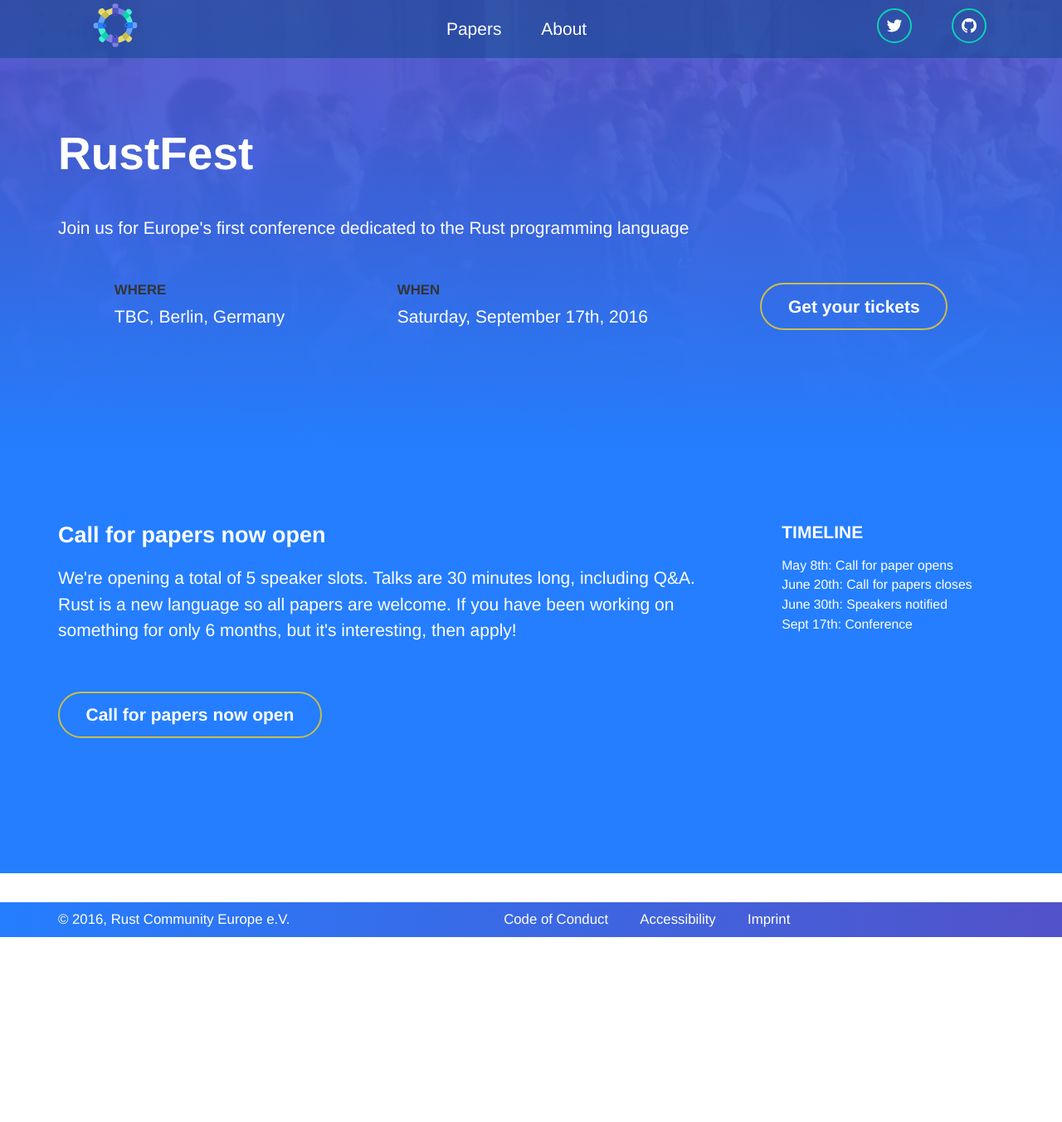
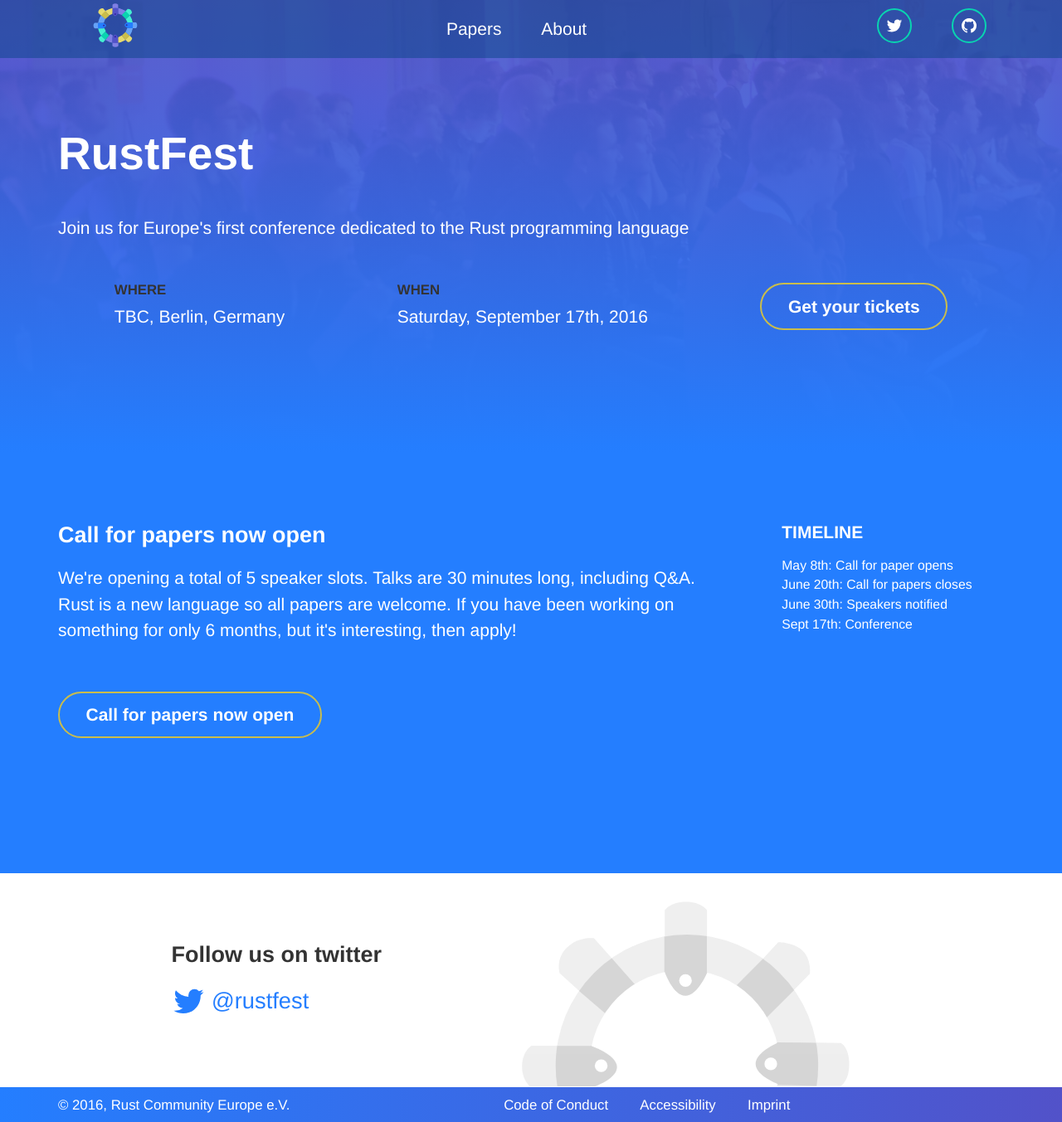
Before and after one commit to RustFestEU/blog.rustfest.eu, a Jekyll site: the page built from home.html, in a window 1280 px wide. Shown: the whole page at 83% size. Built offline with Jekyll 4.4.1, drawn with Linux system fonts in a browser that asks for light colours; before the commit the page ends 1130 px from its top, so only the background shows below that.

Commit message:
adding follow-on-twitter to home

```diff
--- a/_sass/_base.scss
+++ b/_sass/_base.scss
@@ -35,3 +35,12 @@
   @include flex-direction(row);
   @include justify-content(space-around);
 }
+
+a.inline svg {
+  width: 1.5em;
+  height: 1.5em;
+  vertical-align: bottom;
+  path {
+    fill: $link-color;
+  }
+}
--- a/_sass/_layout.scss
+++ b/_sass/_layout.scss
@@ -4,6 +4,7 @@
   "components/navigation",
   "components/hero",
   "components/team",
+  "components/home",
   "components/footer"
 ;
 
--- a/_sass/base/_typography.scss
+++ b/_sass/base/_typography.scss
@@ -23,14 +23,14 @@
 }
 
 a {
-  color: $action-color;
+  color: $link-color;
   text-decoration: none;
   transition: color $base-duration $base-timing;
 
   &:active,
   &:focus,
   &:hover {
-    color: shade($action-color, 25%);
+    color: shade($link-color, 25%);
   }
 }
 
--- a/_sass/base/_variables.scss
+++ b/_sass/base/_variables.scss
@@ -25,6 +25,7 @@
 $dark-gray: #333;
 $medium-gray: #999;
 $light-gray: #ddd;
+$link-color: $brand_blue;
 
 // Font Colors
 $base-font-color: $dark-gray;
--- a/_sass/components/_footer.scss
+++ b/_sass/components/_footer.scss
@@ -6,7 +6,6 @@
   font-size: 0.8em;
   font-weight: 300;
   border-top: 1px solid white;
-  margin-top: 2em;
 
   section {
     @include align-items(stretch);
--- /dev/null
+++ b/_sass/components/_home.scss
@@ -0,0 +1,7 @@
+section.twitter {
+  padding: 3em 5em;
+  font-size: 1.3em;
+  background-image: url(../assets/backdrops/logo.svg);
+  background-position: 75% -25%;
+  background-repeat: no-repeat;
+}
--- a/home.html
+++ b/home.html
@@ -56,3 +56,11 @@
     </div>
   </section>
 </div>
+
+<section class="twitter">
+
+  <h2>Follow us on twitter</h2>
+  <a class="inline" href="https://www.twitter.com/{{site.twitter_username}}" >
+    {% include icons/twitter.svg %} @{{site.twitter_username}}
+  </a>
+</section>
```
Also changed, not shown: assets/backdrops/logo.svg (added).
